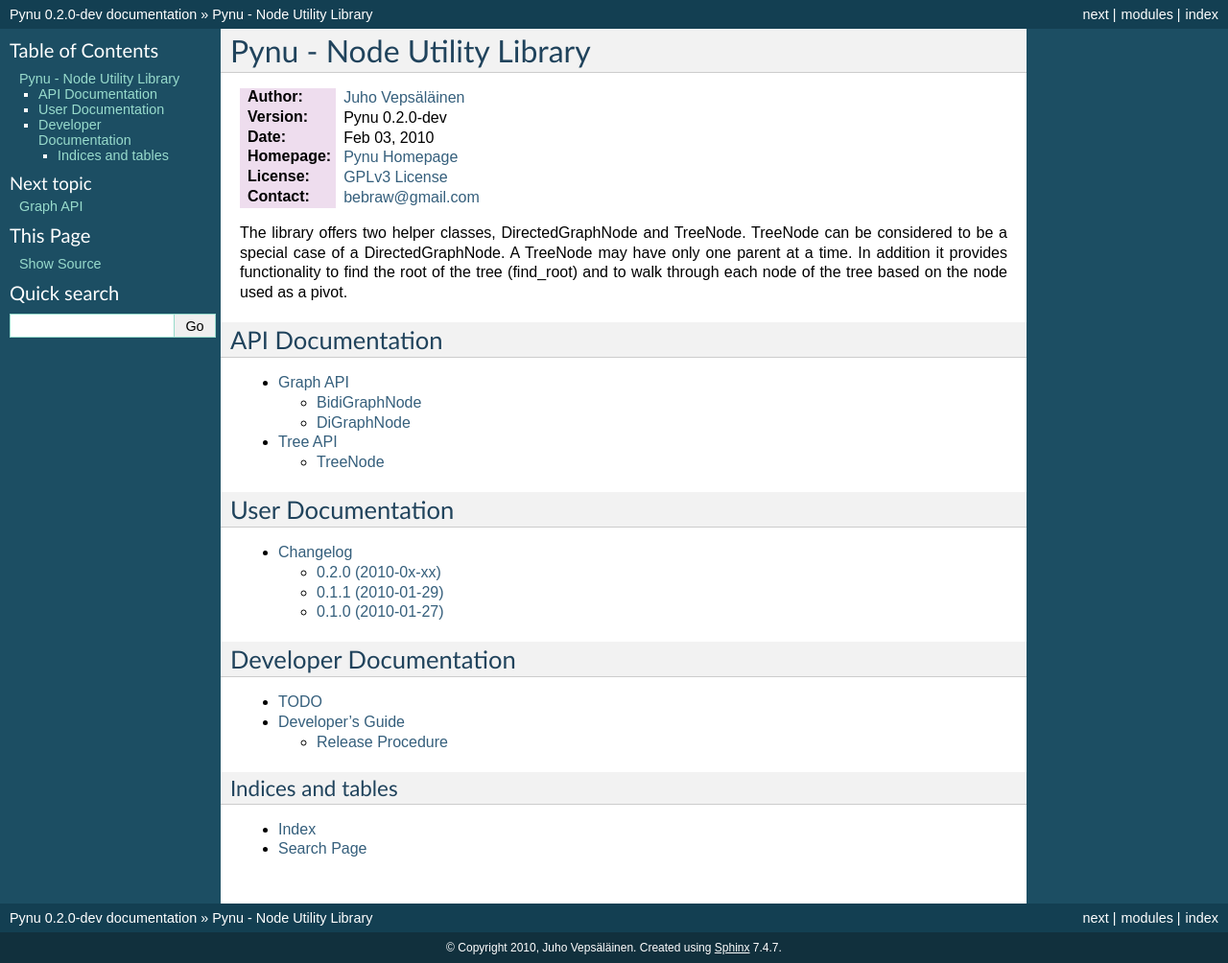
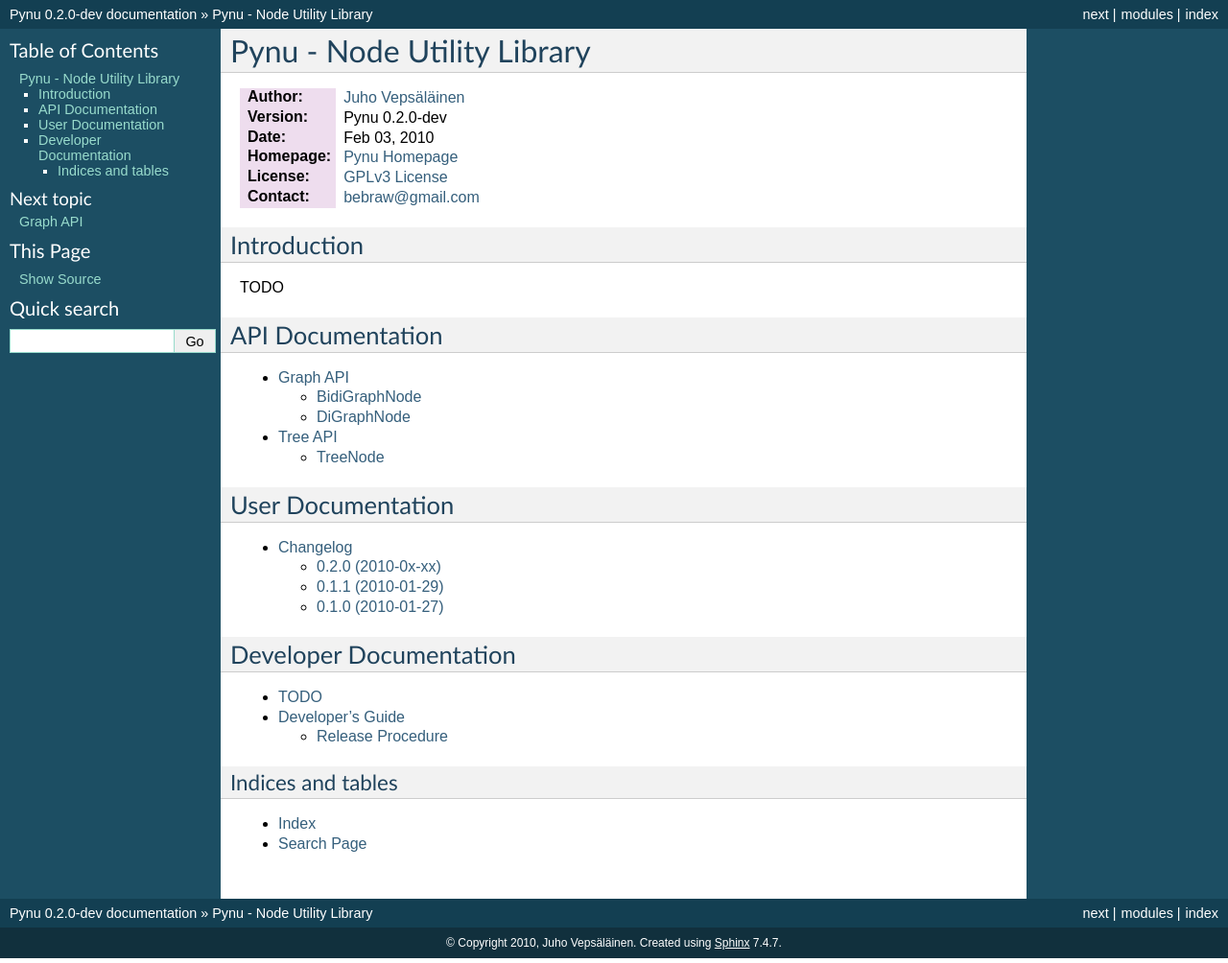
Before and after one commit to bebraw/pynu, a Sphinx documentation site: the page built from docs/index.rst, in a window 1280 px wide. Shown: the whole page at 96% size. Built offline with Sphinx 7.4.7, drawn with Linux system fonts in a browser that asks for light colours.

Commit message:
Added TODOs.

```diff
--- a/docs/index.rst
+++ b/docs/index.rst
@@ -13,14 +13,13 @@
 .. _GPLv3 License: http://www.gnu.org/licenses/gpl-3.0.html
 
 
-.. module:: mock
-   :synopsis: Mock object and testing library.
+.. module:: pynu
+   :synopsis: Node and graph utility library
 
-The library offers two helper classes, DirectedGraphNode and TreeNode. TreeNode
-can be considered to be a special case of a DirectedGraphNode. A TreeNode may
-have only one parent at a time. In addition it provides functionality to find
-the root of the tree (find_root) and to walk through each node of the tree
-based on the node used as a pivot.
+Introduction
+------------
+
+TODO
 
 API Documentation
 -----------------
--- a/docs/todo.rst
+++ b/docs/todo.rst
@@ -4,6 +4,8 @@
 * Replace find with jQueryish syntax. (Add this for chaining too.)
 * Make it possible to set attributes of connections (chaining too).
 * Figure out nice syntax for setting edge attributes (ie. weights etc.).
+  node1.connections.append(node2, label='foo', weight=1.5) ? How to access?
+  node1.connections[node2].label? node2 = node1.connections[0]; node2.value = 5
 * Implement shortest path algo (Dijkstra) (shortest_path(node1, node2)) ? ->
   this needs edge weights! -> add additional structure that allows to set them?
   it would be possible to expect that each edge has weight of 1 by default
```
Also changed, not shown: 1 other file.
